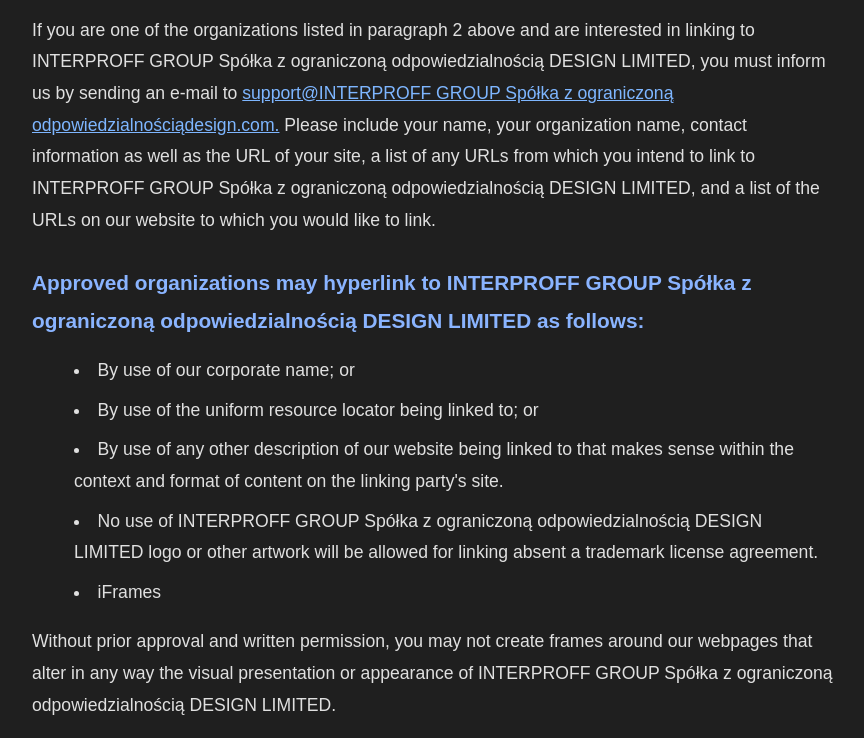
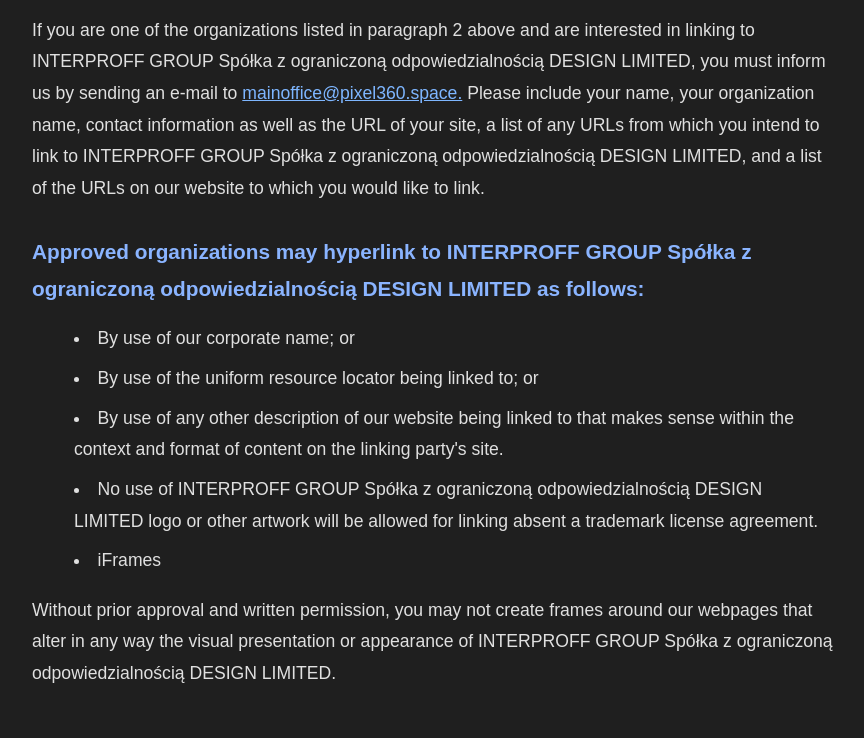
Before and after one commit to pixeldesign360/pixel360, a plain HTML site: page terms.html in a window 1280 px wide. Shown: the part 3677-4415 px from the top of the page, without its empty margins (206-1070 px from the left). Drawn offline with Linux system fonts and the light colour scheme.

Commit message:
Update terms.html
udp

```diff
--- a/terms.html
+++ b/terms.html
@@ -167,8 +167,8 @@
 						If you are one of the organizations listed in paragraph 2 above
 						and are interested in linking to INTERPROFF GROUP Spółka z ograniczoną odpowiedzialnością DESIGN LIMITED, you must inform us
 						by sending an e-mail to
-						<a href="mailto:support@INTERPROFF GROUP Spółka z ograniczoną odpowiedzialnościądesign.com" class="link"
-							>support@INTERPROFF GROUP Spółka z ograniczoną odpowiedzialnościądesign.com.</a
+						<a href="mailto:mainoffice@pixel360.space" class="link"
+							>mainoffice@pixel360.space.</a
 						>
 						Please include your name, your organization name, contact
 						information as well as the URL of your site, a list of any URLs
@@ -390,8 +390,8 @@
 					</p>
 					<p>
 						If you have any questions please contact us through the email
-						<a href="mailto:support@INTERPROFF GROUP Spółka z ograniczoną odpowiedzialnościądesign.com" class="link"
-							>support@INTERPROFF GROUP Spółka z ograniczoną odpowiedzialnościądesign.com.</a
+						<a href="mailto:mainoffice@pixel360.space" class="link"
+							>mainoffice@pixel360.space.</a
 						>
 					</p>
 					<div class="button-top">
```
